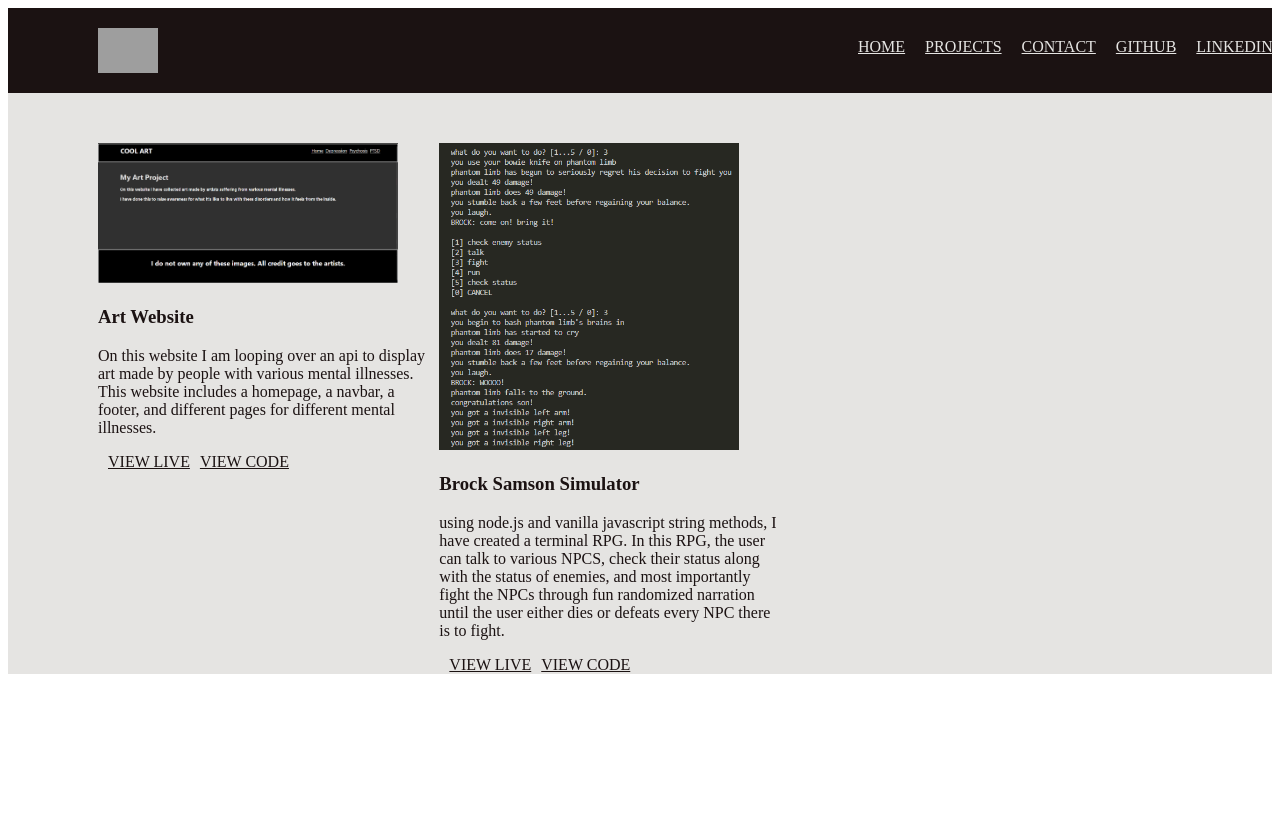
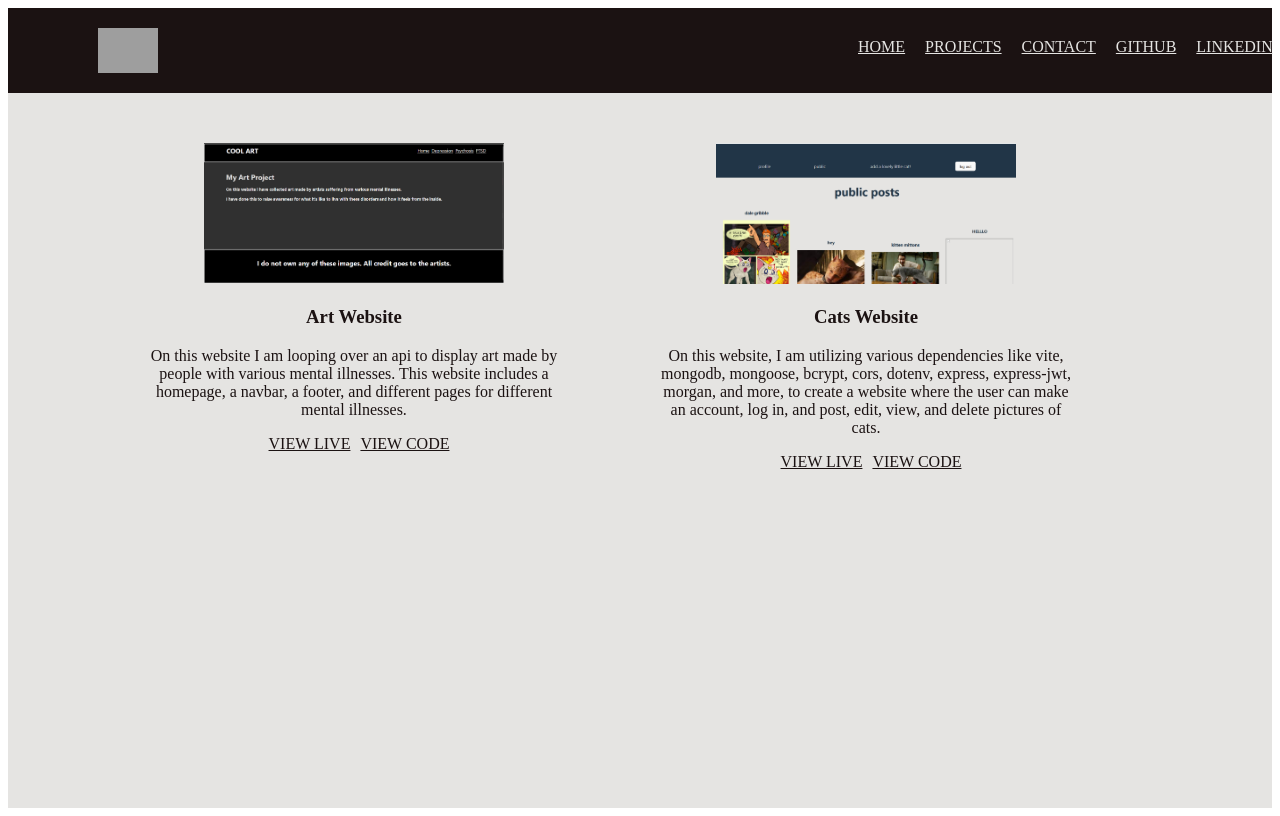
Before and after one commit to real-life-rusty-venture/portfolio, a React (Vite) app in the folder updatedPortfolio/: page /Projects in a window 1280 px wide. Built offline with nearby package versions, Linux system fonts and the light colour scheme; grey boxes are pictures that could not be loaded.

Commit message:
changed the websites on my projects page, fixed up the hyperlinks and made them open in another window; minor style changes

```diff
--- a/updatedPortfolio/src/App.jsx
+++ b/updatedPortfolio/src/App.jsx
@@ -8,7 +8,8 @@ function App() {
     backgroundColor : "#E5E4E2",
     color : "#1B1212",
     // font : "#36454F"
-    font : "Arial"
+    font : "Arial",
+    height: "100vh"
 }
   return (
     <div style = {divStyle}>
--- a/updatedPortfolio/src/NavBar.jsx
+++ b/updatedPortfolio/src/NavBar.jsx
@@ -90,8 +90,8 @@ export default function NavBar() {
             <NavLink to = "/" style = {link1State} >HOME</NavLink>
             <NavLink to = "/Projects" style = {linkState} >PROJECTS</NavLink>
             <NavLink to = "/ContactMe" style = {linkState} >CONTACT</NavLink>
-            <a style = {linkState} href = "https://github.com/notifications?query=repo%3Areal-life-rusty-venture%2Fvschool-repository">GITHUB</a>
-            <a style = {linkState} href = "https://www.linkedin.com/in/arianna-brunson-380595187/">LINKEDIN</a>
+            <a style = {linkState} href = "https://github.com/real-life-rusty-venture/real-life-rusty-venture" target = "_blank" rel = "noreferrer">GITHUB</a>
+            <a style = {linkState} href = "https://www.linkedin.com/in/scoutastic/" target = "_blank" rel = "noreferrer" >LINKEDIN</a>
         </nav>
     )
 }
--- a/updatedPortfolio/src/ProjectCard.jsx
+++ b/updatedPortfolio/src/ProjectCard.jsx
@@ -2,7 +2,10 @@ export default function ProjectCard(props) {
     console.log("props.img", props.img)
     const divStyle = {
         paddingTop : "50px",
-        gridColumn : props.gridColumn
+        gridColumn : props.gridColumn,
+        textAlign: "center",
+        paddingLeft : "50px",
+        paddingRight : "50px"
     }
     const imgStyle = {
         width : "300px"
@@ -16,8 +19,8 @@ export default function ProjectCard(props) {
             <img src = {props.img} style = {imgStyle} ></img>
             <h3>{props.title}</h3>
             <p>{props.description}</p>
-            <a href = {props.viewLive} style = {linkStyle} >VIEW LIVE</a>
-            <a href = {props.viewCode} style = {linkStyle} >VIEW CODE</a>
+            <a href = {props.viewLive} style = {linkStyle} target = "_blank" rel = "noreferrer">VIEW LIVE</a>
+            <a href = {props.viewCode} style = {linkStyle} target = "_blank" rel = "noreferrer">VIEW CODE</a>
         </div>
     )
 }
--- a/updatedPortfolio/src/Projects.jsx
+++ b/updatedPortfolio/src/Projects.jsx
@@ -5,13 +5,15 @@ import ProjectCard from "./ProjectCard"
 // import artProject from "\art_project.png"
 import brockSamson from "../public/brock_samson.png"
 import artProject from "../public/art_project.png"
+// import catsWebsite from "C:/Users/bensh/OneDrive/portfolio_real/updatedPortfolio/src/cats_webiste.png"
+import catsWebsite from "../public/cats_website.png"
 export default function Projects() {
     const divStyle = {
         paddingLeft : "90px",
         paddingRight : "150px",
         display : "grid",
-        gridTemplateColumns : "1fr 1fr 1fr",
-        gridTemplateRows : "2 1fr"
+        gridTemplateColumns : "1fr 1fr",
+        gridTemplateRows : "1fr"
     }
     const projects = [
         {
@@ -26,13 +28,13 @@ export default function Projects() {
         },
         {
             // <img src="brock_samson.png" />
-            img : brockSamson,
+            img : catsWebsite,
             //code is not happy here
-            title : "Brock Samson Simulator",
-            description : "using node.js and vanilla javascript string methods, I have created a terminal RPG. In this RPG, the user can talk to various NPCS, check their status along with the status of enemies, and most importantly fight the NPCs through fun randomized narration until the user either dies or defeats every NPC there is to fight.",
-            viewLive : "",
+            title : "Cats Website",
+            description : "On this website, I am utilizing various dependencies like vite, mongodb,  mongoose, bcrypt, cors, dotenv, express, express-jwt, morgan, and more, to create a website where the user can make an account, log in, and post, edit, view, and delete pictures of cats.",
+            viewLive : "https://catsanddogslivingtogethermasshysteria.onrender.com/Profile",
             //learn how to do the viewLive
-            viewCode : "https://github.com/real-life-rusty-venture/vschool-repository/blob/main/brock_sampson_simulator/brock_sfw.js",
+            viewCode : "https://github.com/real-life-rusty-venture/catproject/tree/master",
             gridColumn : "2/3",
             gridRow : "2/3"
         }
```
Also changed, not shown: updatedPortfolio/public/cats_website.png (added).
